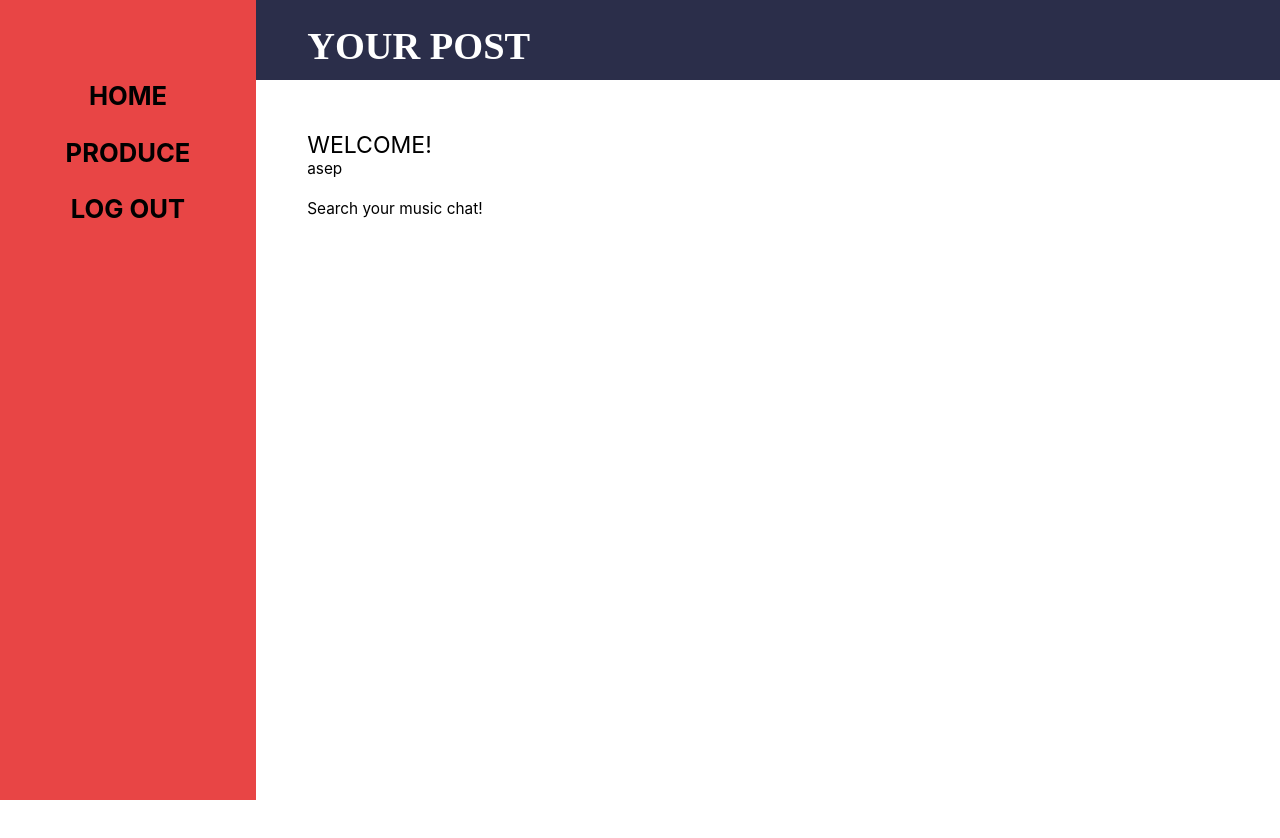
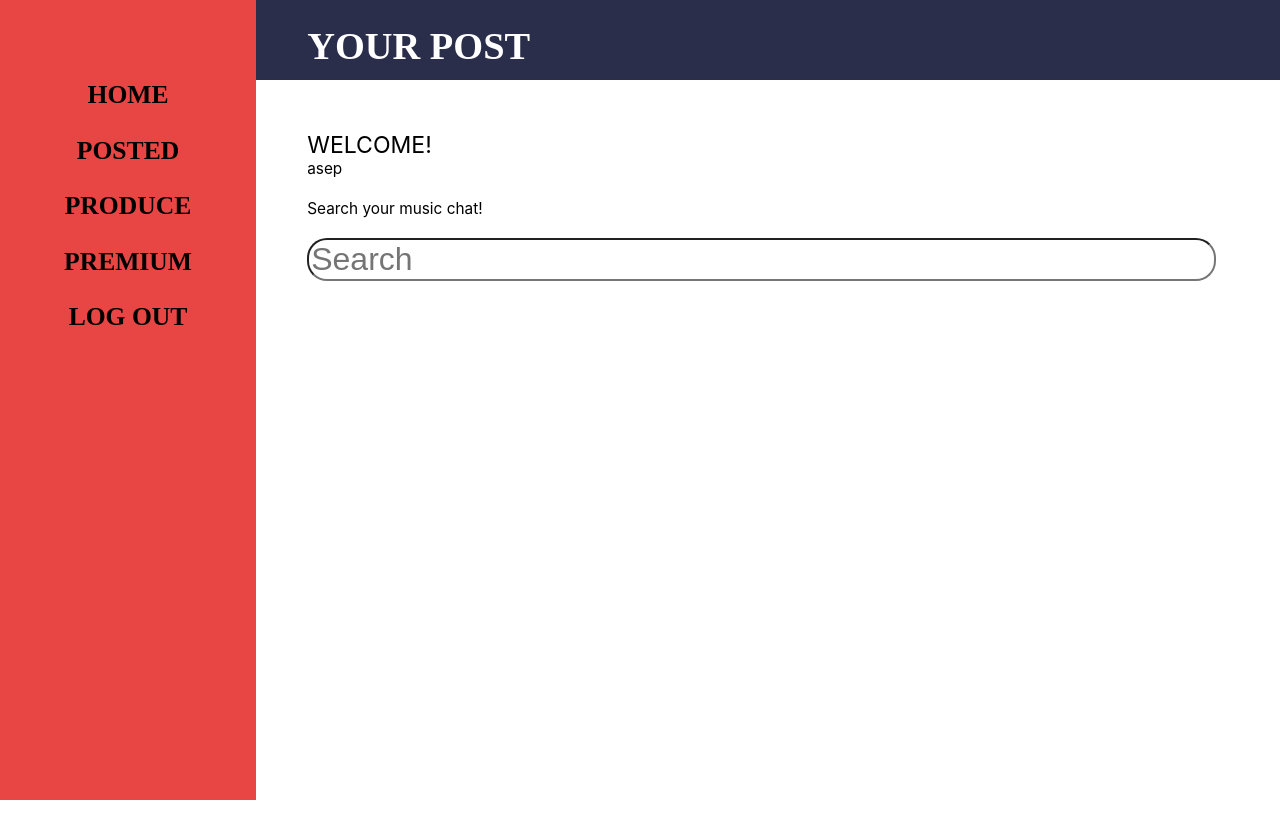
Before and after one commit to willamjonathan/MusicMate, a React (Create React App) app: page /posted in a window 1280 px wide. Shown: the top 838 px of the page. Built offline with nearby package versions, Linux system fonts and the light colour scheme.

Commit message:
"edited"

```diff
--- a/src/App.js
+++ b/src/App.js
@@ -22,6 +22,7 @@ function App() {
           <Route exact path="/profile" element={<Profile/>} />
           <Route exact path="/posted" element={<Posted/>} />
           <Route exact path="/premium" element={<Premium/>} />
+          <Route exact path="/posted" element={<Posted/>} />
         </Routes>
       </Router>
       </div>
--- a/src/components/Leftsection.js
+++ b/src/components/Leftsection.js
@@ -9,6 +9,9 @@ function LeftSelection(){
         <div class="nav-bar">
                 <div class="home-navbar">
                 <Link to ="/home" className="link">HOME</Link>
+                </div>
+                <div class="posted-navbar">
+                <Link to ="/posted" className="link">POSTED</Link>
                 </div>
                 <div class="produce-navbar">
                 <Link to ="/" className="link">PRODUCE</Link>
--- a/src/components/Posted.js
+++ b/src/components/Posted.js
@@ -1,23 +1,16 @@
 import '../styles/Posted.css'
 import '../styles/Link.css'
+import './Leftsection'
+import LeftSelection from './Leftsection';
+import React, { useEffect, useState } from "react";
+
 function Posted() {
+
+    const[searchChat,setSearchChat]=useState("")
     return(<div>
         <div class ="Posted">
 
-        <div class="left-posted">
-            <div class="nav-bar-posted">
-                <div class="home-posted">
-                    HOME
-                </div>
-                <div class="produce-posted">
-                    PRODUCE
-                </div>
-                <div class="log-out-posted">
-                    LOG OUT
-                </div>
-            </div>
-
-        </div>
+        <LeftSelection></LeftSelection>
         <div class = "right-posted">
             <div class="header-posted">
                 <div class="yourpost"> YOUR POST</div>
@@ -35,8 +28,14 @@ function Posted() {
                         <div class="Search-your-music-chat">
                             Search your music chat!
                         </div>
-                        <div class="Search-bar">
-
+                        <div class="Search-music-chat">
+                            <input
+                                type="text"
+                                className="search-bar"
+                                value={searchChat}
+                                onChange={(e) => setSearchChat(e.target.value)}
+                                placeholder="Search"
+                            />
                         </div>
                     </div>
                 </div>
--- a/src/styles/Leftsection.css
+++ b/src/styles/Leftsection.css
@@ -18,6 +18,10 @@
   margin-bottom: 10%;
   text-align: center;
 }
+.posted-navbar {
+  margin-bottom: 10%;
+  text-align: center;
+}
 .produce-navbar {
   text-align: center;
   margin-bottom: 10%;
--- a/src/styles/Posted.css
+++ b/src/styles/Posted.css
@@ -16,17 +16,6 @@
   top: 10%;
   font-weight: bold;
   font-size: 2vw;
-}
-.home-posted {
-  margin-bottom: 10%;
-  text-align: center;
-}
-.produce-posted {
-  text-align: center;
-  margin-bottom: 10%;
-}
-.log-out-posted {
-  text-align: center;
 }
 .right-posted {
   position: absolute;
@@ -67,4 +56,5 @@
 .container-header-posted .Search-your-music-chat {
   margin-top: 2%;
   font-size: 1.2vw;
+  margin-bottom: 2%;
 }
```
